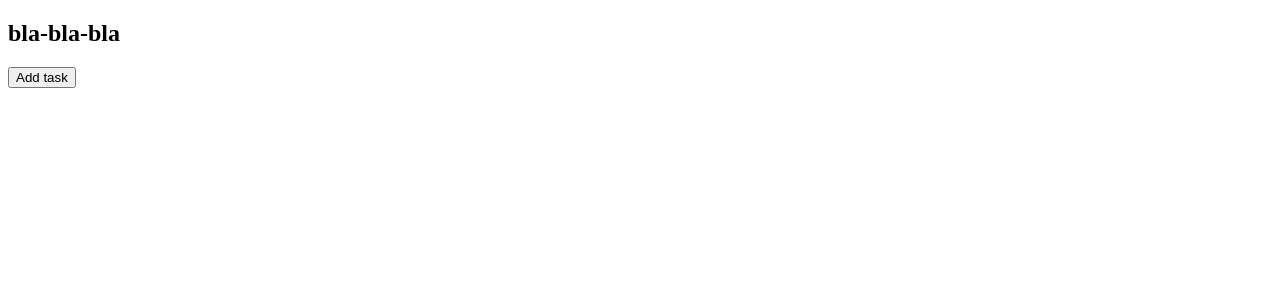
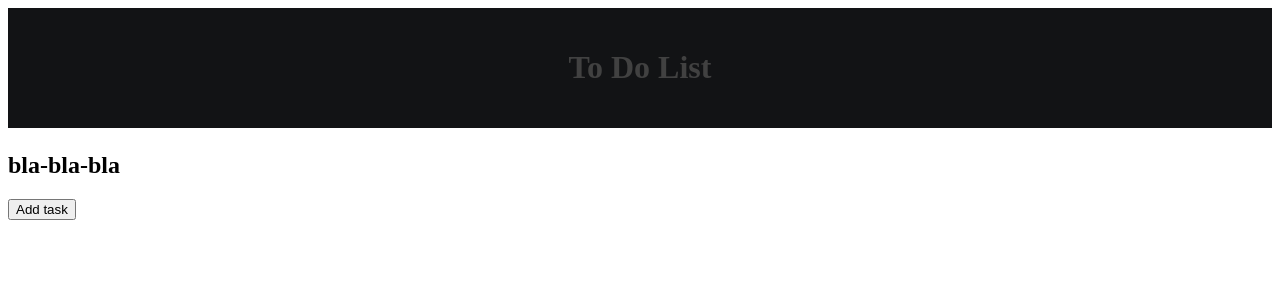
Before and after one commit to llupanar/task-manager, an Angular app in the folder todo-list/: page / in a window 1280 px wide. Shown: the top 300 px of the page. Built offline with nearby package versions, Linux system fonts and the light colour scheme.

Commit message:
add header

```diff
--- a/todo-list/src/app/app.component.css
+++ b/todo-list/src/app/app.component.css
@@ -0,0 +1,5 @@
+
+.task-container {
+    width: 100%;
+    margin-top: 1.5em;
+  }
--- a/todo-list/src/app/app.component.html
+++ b/todo-list/src/app/app.component.html
@@ -1 +1,6 @@
-<app-task-list></app-task-list>
+<app-header></app-header>
+<main>
+    <section class="task-container">
+      <app-task-list></app-task-list>
+    </section>
+  </main>
--- a/todo-list/src/app/app.component.ts
+++ b/todo-list/src/app/app.component.ts
@@ -1,11 +1,12 @@
 import { Component } from '@angular/core';
 import { RouterOutlet } from '@angular/router';
 import { TaskListComponent } from './features/components/task-list/task-list.component';
+import { HeaderComponent } from './core/header/header.component';
 
 @Component({
   selector: 'app-root',
   standalone: true,
-  imports: [RouterOutlet, TaskListComponent],
+  imports: [RouterOutlet, TaskListComponent, HeaderComponent],
   templateUrl: './app.component.html',
   styleUrl: './app.component.css'
 })
--- a/todo-list/src/app/core/header/header.component.css
+++ b/todo-list/src/app/core/header/header.component.css
@@ -0,0 +1,6 @@
+header {
+    background-color: #121315;
+    color: rgb(65, 65, 65);
+    padding: 20px;
+    text-align: center;
+  }
--- a/todo-list/src/app/core/header/header.component.html
+++ b/todo-list/src/app/core/header/header.component.html
@@ -1 +1,3 @@
-<p>header works!</p>
+<header>
+    <h1>To Do List</h1>
+</header>
```
